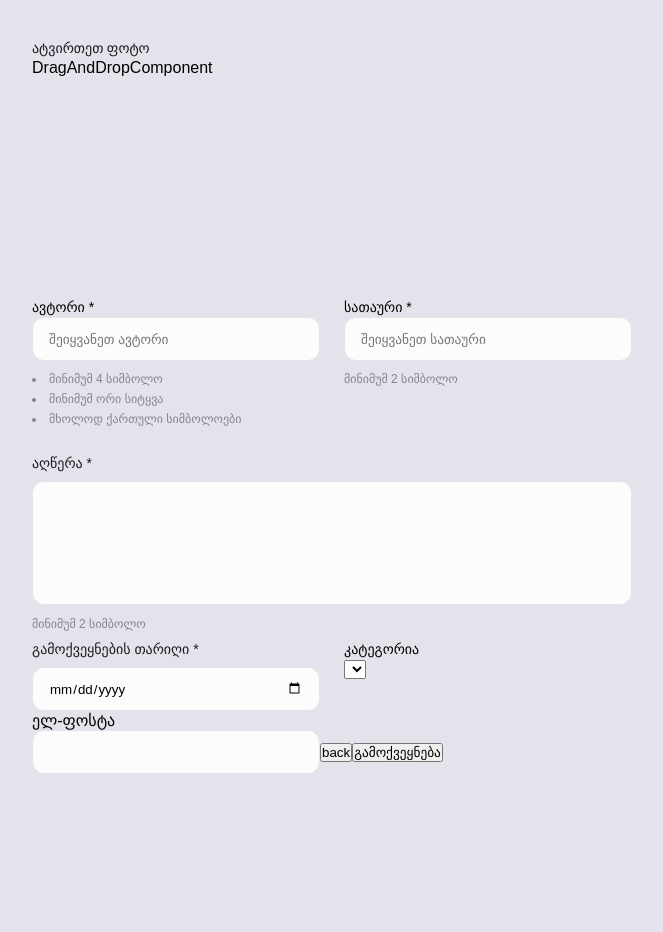
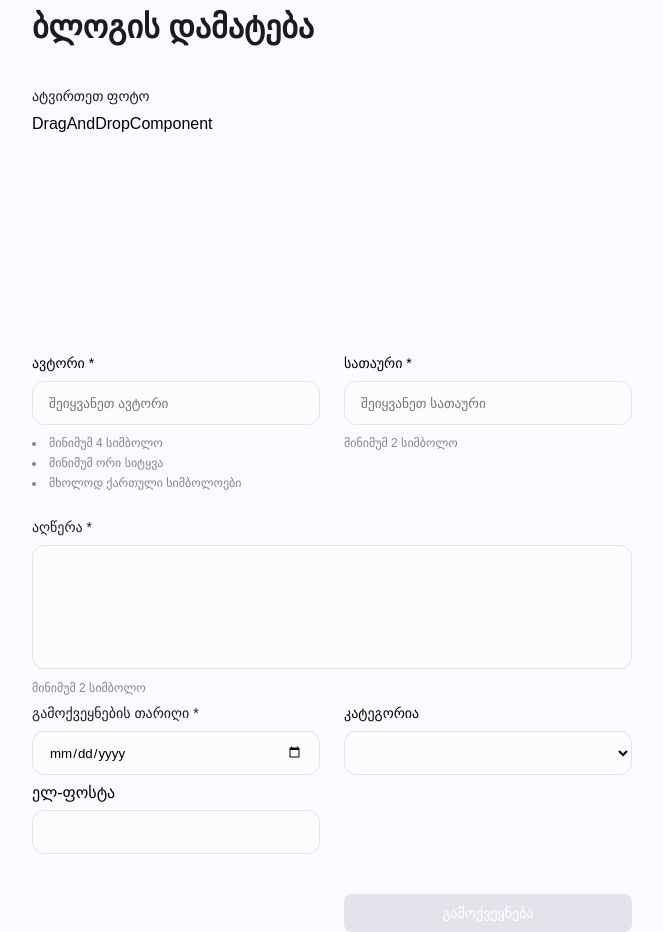
Before and after one commit to giga541/redberryBlog, a React (Vite) app: page /addBlog in a window 1280 px wide. Shown: the part 161-1093 px from the top of the page, without its empty margins (308-971 px from the left). Before the commit the page ends 935 px from the top, so only its background shows below. Built offline with nearby package versions, Linux system fonts and the light colour scheme; a small style sheet from the web is missing.

Commit message:
add styles ,create BackButton component

```diff
--- a/src/App.css
+++ b/src/App.css
@@ -6,5 +6,5 @@
 }
 
 body {
-  background-color: #e4e3eb;
+  background-color: #fbfaff;
 }
--- a/src/components/addBlog/AddBlog.jsx
+++ b/src/components/addBlog/AddBlog.jsx
@@ -1,53 +1,70 @@
 import classes from "./addBlog.module.css";
 import REDBERRYLOGO from "../../assets/redberry-logo.png";
+import BackButton from "../button/BackButton";
 
 const AddBlog = () => {
   return (
-    <>
+    <form>
       <div className={classes["image_container"]}>
         <img src={REDBERRYLOGO} alt="redberry-logo" />
+      </div>
+      <div className={classes["back_button"]}>
+        <BackButton />
       </div>
       <div className={classes.container}>
         <div>
           <h1 className={classes["add_blog"]}>ბლოგის დამატება</h1>
           <p className={classes["upload_photo"]}>ატვირთეთ ფოტო</p>
           <div>DragAndDropComponent</div>
-          <div className={classes["input_select_container"]}>
+          <div className={classes["input_container"]}>
             <div>
               <p className={classes.author}>ავტორი *</p>
-              <input type="text" placeholder="შეიყვანეთ ავტორი" />
+              <input
+                className={classes.input}
+                type="text"
+                placeholder="შეიყვანეთ ავტორი"
+              />
               <div className={classes.li}>
                 <li>მინიმუმ 4 სიმბოლო </li>
                 <li> მინიმუმ ორი სიტყვა</li>
                 <li>მხოლოდ ქართული სიმბოლოები</li>
               </div>
             </div>
-            <div className={classes.title}>
-              <p>სათაური *</p>
-              <input type="text" placeholder="შეიყვანეთ სათაური" />
+            <div className={classes["title_container"]}>
+              <p className={classes.title}>სათაური *</p>
+              <input
+                className={classes.input}
+                type="text"
+                placeholder="შეიყვანეთ სათაური"
+              />
               <p className={classes["validation_desc"]}>მინიმუმ 2 სიმბოლო </p>
             </div>
           </div>
           <p className={classes.description}>აღწერა *</p>
-          <textarea></textarea>
+          <textarea className={classes.textarea}></textarea>
           <p className={classes["validation_desc"]}>მინიმუმ 2 სიმბოლო </p>
-          <div className={classes["input_select_container"]}>
+          <div className={classes["select_date_container"]}>
             <div>
               <p className={classes["publish_date"]}>გამოქვეყნების თარიღი *</p>
-              <input type="date" />
+              <input className={classes.input} type="date" />
             </div>
             <div className={classes["category_cont"]}>
               <p className={classes.category}>კატეგორია</p>
-              <select name="" id=""></select>
+              <select name="" id="" className={classes.select}></select>
             </div>
           </div>
-          <p>ელ-ფოსტა</p>
-          <input type="email" />
-          <button>back</button>
-          <button>გამოქვეყნება</button>{" "}
+          <div>
+            <div className={classes["mail_container"]}>
+              <p className={classes.mail}>ელ-ფოსტა</p>
+              <input className={classes.input} type="email" />
+            </div>
+          </div>
+          <div className={classes["btn_container"]}>
+            <button className={classes.button}>გამოქვეყნება</button>
+          </div>
         </div>
       </div>
-    </>
+    </form>
   );
 };
 
--- a/src/components/addBlog/addBlog.module.css
+++ b/src/components/addBlog/addBlog.module.css
@@ -21,6 +21,10 @@
 }
 
 .upload_photo {
+  padding-bottom: 8px;
+}
+
+.upload_photo {
   padding-top: 40px;
   color: #1a1a1f;
   font-family: FiraGO;
@@ -30,9 +34,10 @@
 
 .author {
   padding-top: 220px;
+  padding-bottom: 8px;
 }
 
-.input_select_container {
+.input_container {
   display: flex;
   font-size: 14px;
   line-height: 20px;
@@ -41,9 +46,10 @@
 
 .title {
   padding-top: 220px;
+  padding-bottom: 8px;
 }
 
-input {
+.input {
   width: 288px;
   height: 44px;
   border-radius: 12px;
@@ -60,6 +66,7 @@ input {
 
 .validation_desc {
   padding-top: 8px;
+  padding-bottom: 8px;
   color: #85858d;
   font-size: 12px;
 }
@@ -71,7 +78,15 @@ input {
   line-height: 20px;
 }
 
-textarea {
+.select_date_container {
+  display: flex;
+  font-size: 14px;
+  line-height: 20px;
+  gap: 24px;
+  margin-bottom: 8px;
+}
+
+.textarea {
   margin-top: 8px;
   resize: none;
   width: 600px;
@@ -82,16 +97,41 @@ textarea {
 }
 
 .publish_date {
-  padding-top: 8px;
-  padding-bottom: 8px;
   color: #1a1a1f;
   font-size: 14px;
   line-height: 20px;
+  padding-bottom: 8px;
 }
 
 .category_cont {
-  padding-top: 8px;
+  /* padding-bottom: 8px; */
 }
-select {
-  /* margin-top: 8px; */
+
+.select {
+  margin-top: 8px;
+  width: 288px;
+  height: 44px;
+  border-radius: 12px;
+  border: 1px solid #e4e3eb;
+  background: #fcfcfd;
 }
+
+.mail {
+  margin-bottom: 8px;
+}
+
+.btn_container {
+  padding-left: 312px;
+  padding-top: 40px;
+}
+
+.button {
+  width: 288px;
+  padding: 10px 20px;
+  border-radius: 8px;
+  cursor: pointer;
+  background: #e4e3eb;
+  border: 1px solid transparent;
+  color: #fff;
+  font-size: 14px;
+}
--- /dev/null
+++ b/src/components/button/BackButton.jsx
@@ -0,0 +1,18 @@
+import BACK_ARROW_SVG from "../../assets/back-arrow.svg";
+import classes from "./backButton.module.css";
+import { useNavigate } from "react-router-dom";
+
+const BackButton = () => {
+  const navigate = useNavigate();
+  const handleClick = () => {
+    navigate("/");
+  };
+
+  return (
+    <button className={classes.button} onClick={handleClick}>
+      <img src={BACK_ARROW_SVG} alt="back_arrow" />
+    </button>
+  );
+};
+
+export default BackButton;
--- /dev/null
+++ b/src/components/button/backButton.module.css
@@ -0,0 +1,5 @@
+.button {
+  border: none;
+  background: transparent;
+  cursor: pointer;
+}
```
Also changed, not shown: src/components/button/ForwardButton.jsx (added, +7 -0 lines), src/assets/back-arrow.svg (added), src/assets/forward-arrow.svg (added).
